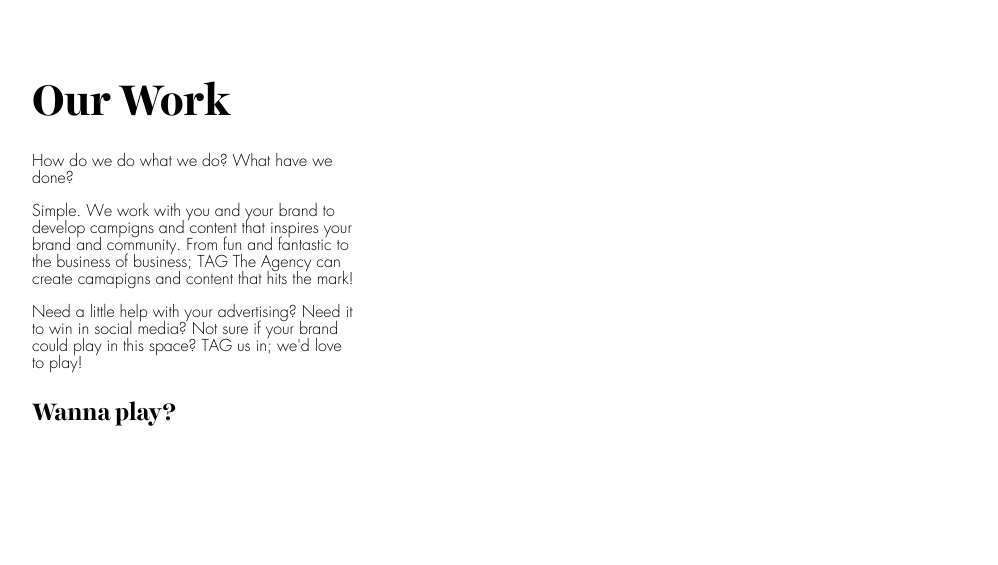
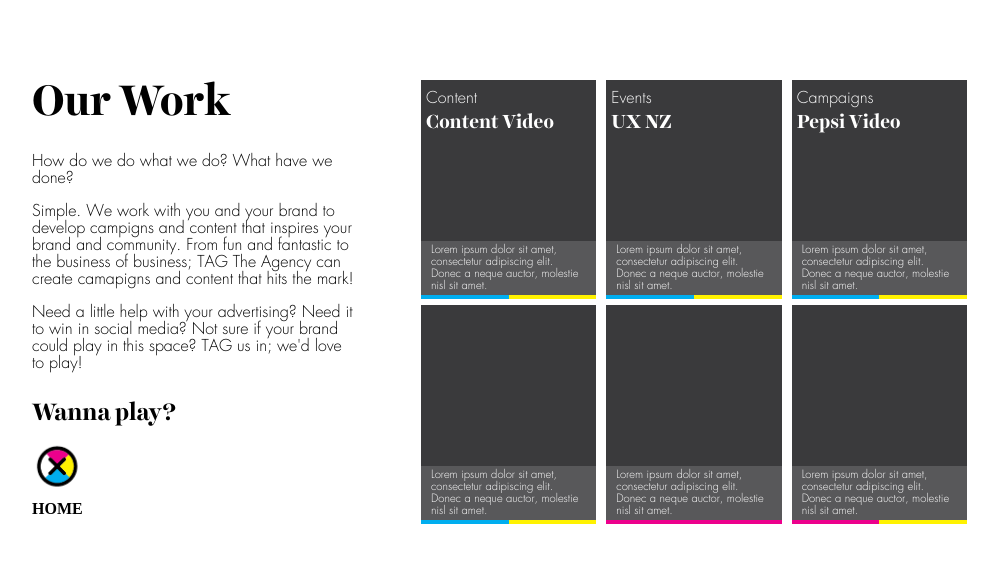
Before and after one commit to TagTheAgency/Tag-site-2.0, a PHP site: page /pages/work.html in a window 1280 px wide. Shown: the part 100-665 px from the top of the page, without its empty margins (138-1136 px from the left). Run offline with PHP 8.4, Linux system fonts and the light colour scheme.

Commit message:
add work examples to work page

```diff
--- a/pages/work.html
+++ b/pages/work.html
@@ -26,10 +26,13 @@
 				<p>Need a little help with your advertising? Need it to win in social media? Not sure if your brand could play in this space? TAG us in; we'd love to play!</p>
 				<h2>Wanna play?</h2>
 			</div>
-			<div class="icons"></div>
-			<div class="media"></div>
+			<div class="icons">
+				<div class="icons__icon">
+					<div class="icons__image icons__image--home"></div>
+					<div class="icons__text">Home</div>
 				</div>
-		<!-- <div class="float-right">
+			</div>
+			<div class="media">
 				<div class="work-examples">
 					<div class="work-examples__row-1">
 						<div class="work-examples__item">
@@ -91,19 +94,7 @@
 					</div>
 				</div>
 			</div>
-		<div class="copy">
-			<h1>Our Work</h1>
-			<p>How do we do what we do? What have we done?</p>
-			<p>Simple. We work with you and your brand to develop campigns and content that inspires your brand and community. From fun and fantastic to the business of business; TAG The Agency can create camapigns and content that hits the mark!</p>
-			<p>Need a little help with your advertising? Need it to win in social media? Not sure if your brand could play in this space? TAG us in; we'd love to play!</p>
-			<h2>Wanna play?</h2>
 		</div>
-		<div class="icons">
-			<div class="icons__icon">
-				<div class="icons__image icons__image--home"></div>
-				<div class="icons__text">Home</div>
-			</div>
-		</div> -->
 	</main>
 </body>
 </html>
--- a/stylesheets/style.css
+++ b/stylesheets/style.css
@@ -119,7 +119,6 @@ header {
     width: 100%;
     padding-bottom: 100%;
     background-size: contain;
-    background-position: left;
     background-repeat: no-repeat;
     transition-duration: 1s; }
     .icons__image--home {
@@ -275,7 +274,7 @@ header {
   color: white;
   float: left;
   height: 100%;
-  width: 75%; }
+  width: 100%; }
   .work-examples__row-1, .work-examples__row-2 {
     display: flex;
     flex-wrap: nowrap;
@@ -313,9 +312,9 @@ header {
         font-size: 0.7em; } }
     @media only screen and (min-width: 90em) {
       .work-examples__description {
-        font-size: 1.2em; } }
+        font-size: 1.1em; } }
     .work-examples__description p {
-      padding: 5px 10px 5px 10px; }
+      padding: 3px 10px 5px 10px; }
   .work-examples__color-strip {
     float: left;
     position: relative;
--- a/stylesheets/style.scss
+++ b/stylesheets/style.scss
@@ -225,7 +225,6 @@ header {
 		padding-bottom: 100%;
 		// height: 100%;
 		background-size: contain;
-		background-position: left;
 		background-repeat: no-repeat;
 		transition-duration: 1s;
 		&--home {
@@ -383,7 +382,7 @@ header {
 	color: white;
 	float: left;
 	height: 100%;
-	width: 75%;
+	width: 100%;
 	&__row-1, &__row-2 {
 		@include flex-wrapper;
 		height: 50%;
@@ -429,10 +428,10 @@ header {
 			font-size: 0.7em;
 		}
 		@include respond-to(wide-screens) {
-			font-size: 1.2em;
+			font-size: 1.1em;
 		}
 		p {
-			padding: 5px 10px 5px 10px;
+			padding: 3px 10px 5px 10px;
 		}
 	}
 	&__color-strip {
```
Also changed, not shown: 1 other file. Lines whose indentation alone changed are shown as unchanged.
